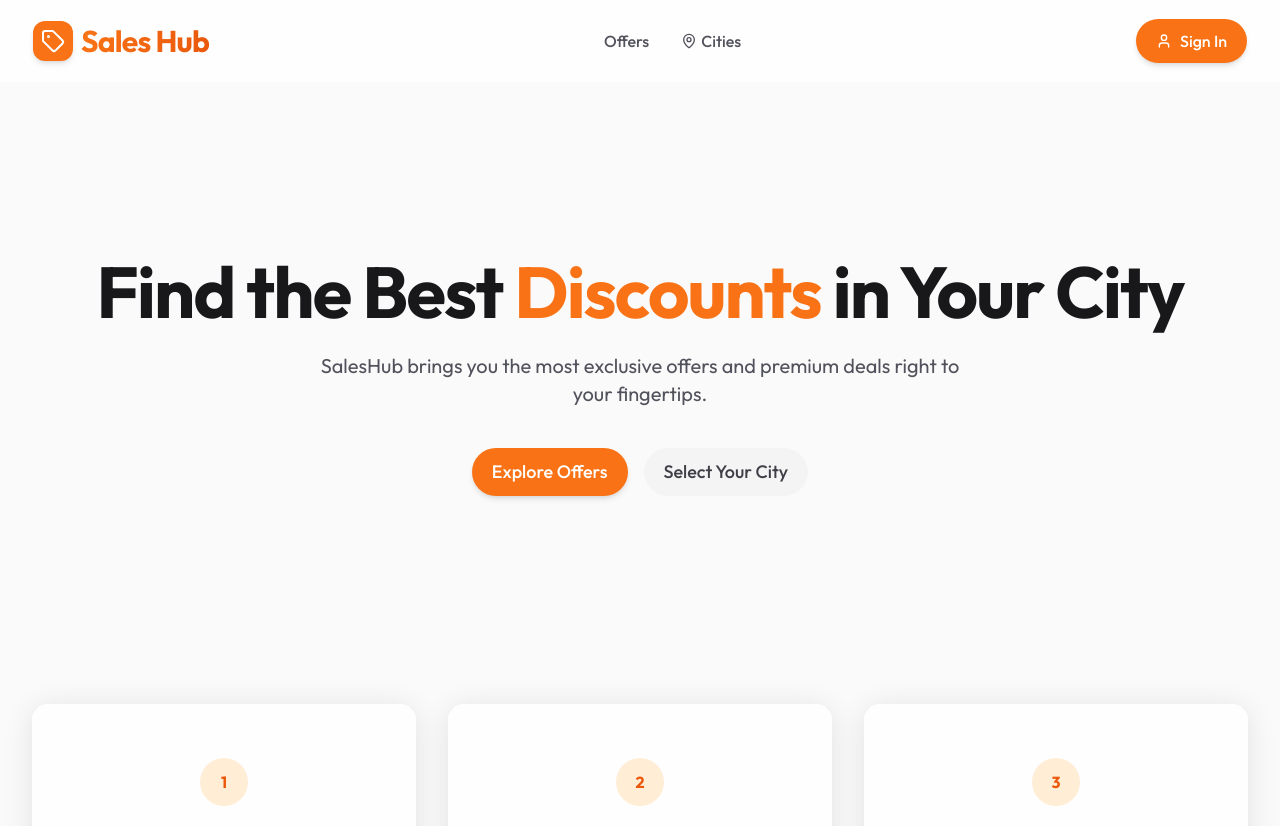
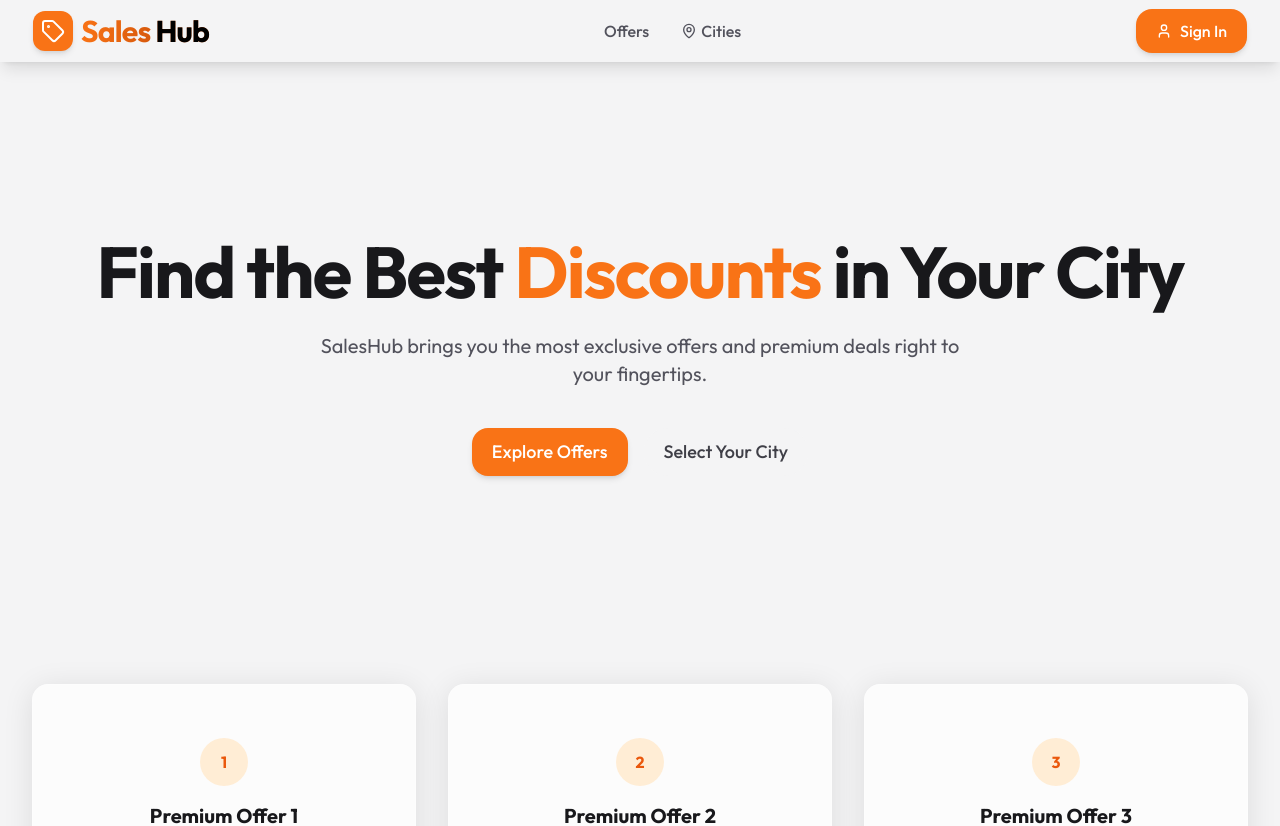
Before and after one commit to SYlence23/SalesHub, a React (Vite) app in the folder frontend-core/: page / in a window 1280 px wide. Shown: the top 826 px of the page. Built offline with nearby package versions, Linux system fonts and the light colour scheme.

Commit message:
made logo change gradient when hover

```diff
--- a/frontend-core/src/App.tsx
+++ b/frontend-core/src/App.tsx
@@ -6,7 +6,7 @@ function App() {
   return (
     <div className="min-h-screen flex flex-col">
       <Navbar />
-      <main className="grow pt-20">
+      <main className="grow pt-15">
         <Routes>
           <Route path="/" element={<Home />} />
         </Routes>
--- a/frontend-core/src/components/Navbar/Navbar.tsx
+++ b/frontend-core/src/components/Navbar/Navbar.tsx
@@ -3,23 +3,23 @@ import { Tag, MapPin, User } from 'lucide-react';
 
 export default function Navbar() {
     return (
-        <header className="fixed top-0 left-0 right-0 z-50 glass">
+        <header className="fixed top-0 left-0 right-0 z-50 glass ">
             <div className="max-w-7xl mx-auto px-4  sm:px-6 lg:px-8 ">
-                <div className="justify-between flex grow">
+                <div className="justify-between flex grow h-15">
 
                     {/* Logo */}
                     <div className="shrink-0  flex  items-center">
                         <Link to="/" className="flex items-center gap-2 group">
-                            <div className="bg-primary-500 text-white p-2 rounded-xl group-hover:bg-primary-600 transition-colors shadow-md">
+                            <div className="bg-primary-500 text-white p-2 rounded-xl group-hover:bg-primary-600 group-hover:shadow-lg transition-all duration-500 shadow-md">
                                 <Tag className="w-6 h-6" />
                             </div>
-                            <span className="font-bold text-3xl tracking-tight bg-gradient-to-l from-primary-600 to-primary-500 bg-clip-text text-transparent dark:bg-gradient-to-r dark:from-primary-500 dark:to-primary-300 dark:bg-clip-text dark:text-transparent"> {/*Need to implement logo for dark mode*/}
-                                Sales Hub {/*Removed span tag here*/}
+                            <span className="font-bold text-3xl tracking-tight animated-gradient">
+                                Sales <span className="text-black dark:text-gray-200">Hub</span>
                             </span>
                         </Link>
                     </div>
 
-                    <nav className="flex items-center h-20">
+                    <nav className="flex items-center ">
                         {/* Center Navigation - Desktop */}
                         <div className="hidden md:flex items-center gap-8">
                             <Link to="/offers" className="text-zinc-600 hover:text-primary-500 dark:text-zinc-300 dark:hover:text-primary-400 font-medium transition-colors">
--- a/frontend-core/src/index.css
+++ b/frontend-core/src/index.css
@@ -26,7 +26,7 @@
 @layer base {
   body {
     /* Smooth transitions and basic typography */
-    @apply bg-zinc-50 text-zinc-900 antialiased font-sans transition-colors duration-300;
+    @apply bg-zinc-100 text-zinc-900 antialiased font-sans transition-colors duration-300;
   }
 
   /* Dark mode global overrides */
@@ -56,7 +56,7 @@
 
 @layer utilities {
   .glass {
-    @apply bg-white/70 backdrop-blur-md border border-white/20 dark:bg-zinc-900/60 dark:border-white/10;
+    @apply bg-zinc-100/70 backdrop-blur-md border border-zinc-100 shadow-lg dark:bg-zinc-900/60 dark:border-white/10;
   }
 
   .glass-card {
@@ -64,10 +64,21 @@
   }
 
   .btn-primary {
-    @apply inline-flex items-center justify-center px-5 py-2.5 rounded-full font-medium text-white bg-primary-500 hover:bg-primary-600 transition-all shadow-md hover:shadow-lg active:scale-95 focus:ring-2 focus:ring-primary-500 focus:ring-offset-2 dark:focus:ring-offset-zinc-950;
+    @apply inline-flex items-center justify-center px-5 py-2.5 rounded-2xl font-medium text-white bg-primary-500 hover:bg-primary-600 transition-all shadow-md hover:shadow-lg active:scale-95 focus:ring-2 focus:ring-primary-500 focus:ring-offset-2 dark:focus:ring-offset-zinc-950;
   }
 
   .btn-secondary {
     @apply inline-flex items-center justify-center px-5 py-2.5 rounded-full font-medium text-zinc-700 bg-zinc-100 hover:bg-zinc-200 transition-all dark:bg-zinc-800 dark:text-zinc-200 dark:hover:bg-zinc-700 active:scale-95 focus:ring-2 focus:ring-zinc-500 focus:ring-offset-2 dark:focus:ring-offset-zinc-950;
   }
+
+
+  .animated-gradient {
+    @apply bg-gradient-to-r from-primary-500 via-orange-800 to-primary-500 dark:from-primary-500 dark:via-orange-200 dark:to-primary-500;
+    background-size: 300% auto;
+    @apply bg-clip-text text-transparent transition-all duration-500;
+  }
+
+  .animated-gradient:hover {
+    background-position: right center;
+  }
 }
```
Also changed, not shown: frontend-core/src/pages/Home.tsx (line endings or trailing spaces).
